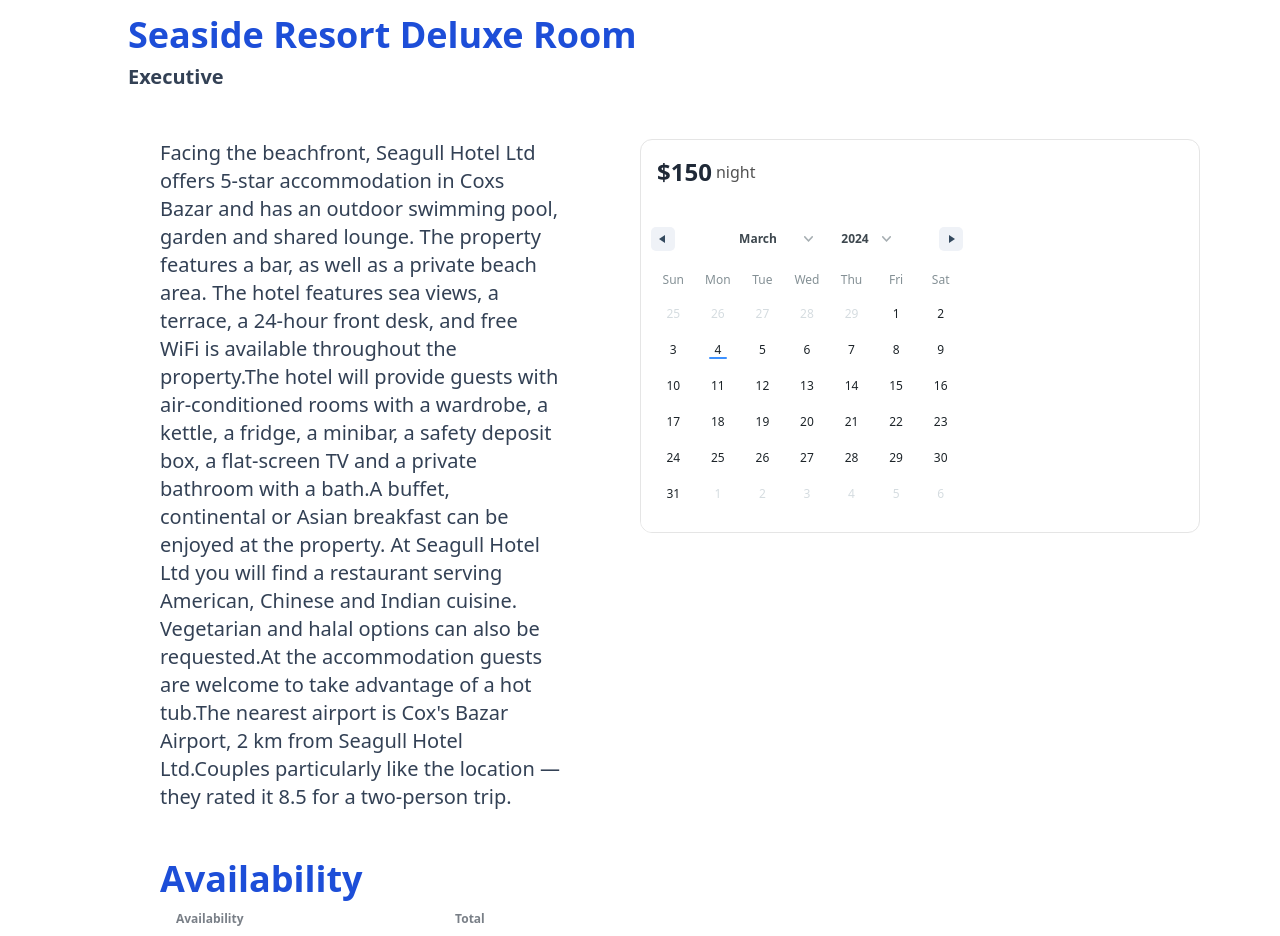
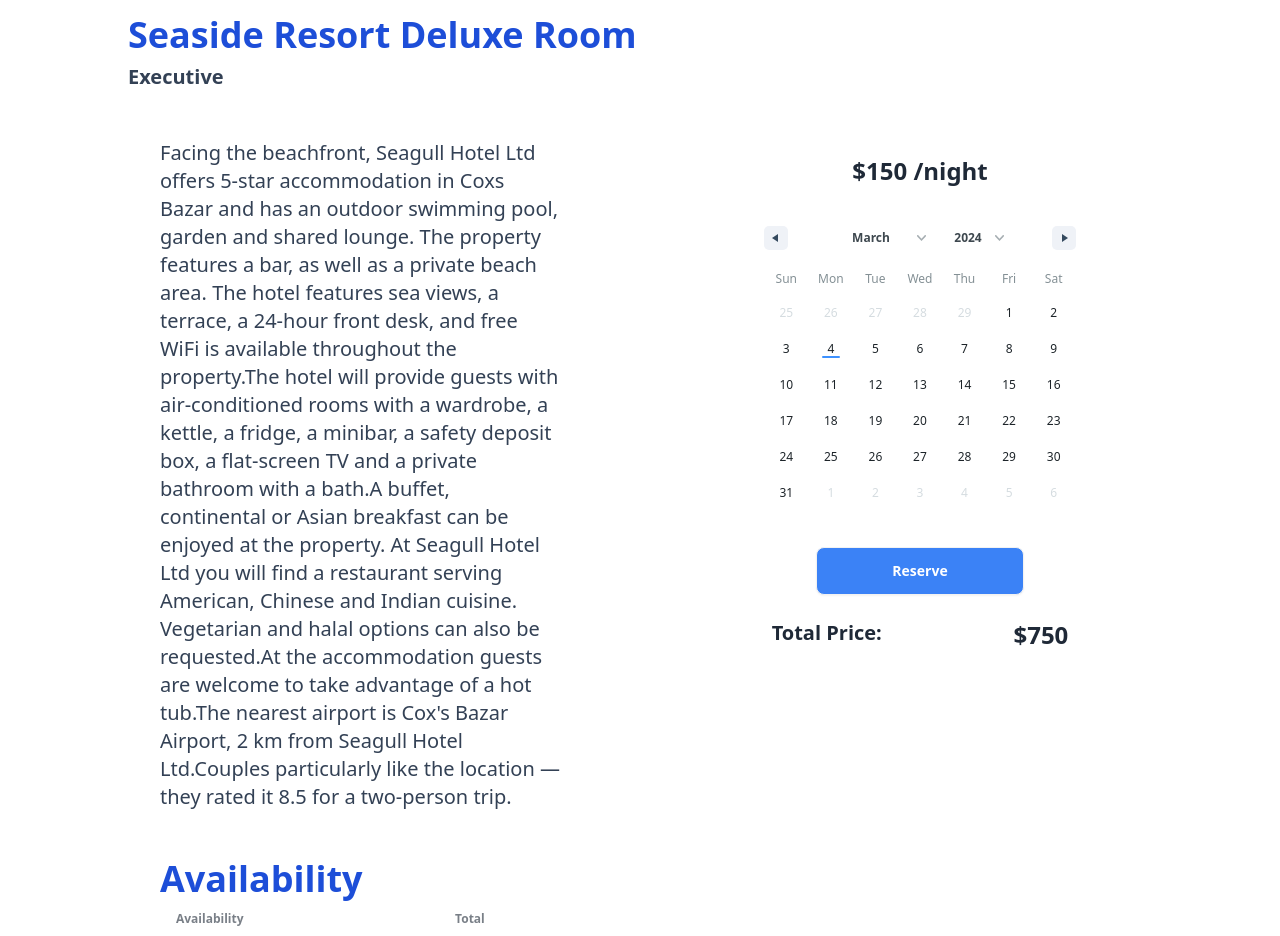
Before and after one commit to ramohin1236/hotel-booking, a React (Vite) app: page /rooms/101 in a window 1280 px wide. Shown: the part 920-1856 px from the top of the page. Built offline with nearby package versions, Linux system fonts and the light colour scheme.

Commit message:
total price calculate

```diff
--- a/package.json
+++ b/package.json
@@ -11,6 +11,7 @@
   },
   "dependencies": {
     "@lottiefiles/react-lottie-player": "^3.5.3",
+    "date-fns": "^3.3.1",
     "query-string": "^9.0.0",
     "react": "^18.2.0",
     "react-date-range": "^2.0.0-alpha.4",
--- a/src/pages/SingleRoom/RoomReservation.jsx
+++ b/src/pages/SingleRoom/RoomReservation.jsx
@@ -1,14 +1,39 @@
 /* eslint-disable react/prop-types */
+import { formatDistance } from "date-fns";
 import Calender from "./Calender";
 
 const RoomReservation = ({room}) => {
+
+    let totalPrice = 0; // Declare totalPrice outside of the block scope
+
+    if (room?.to_date && room?.from_date) {
+        const totalDays = parseInt(formatDistance(new Date(room.to_date), new Date(room.from_date)).split(' ')[0]);
+        totalPrice = totalDays * room?.price; // Assign value to totalPrice
+    }
+
+
+
+
+
+
     return (
-        <div className="rounded-xl border-[1px] border-neutral-200 overflow-hidden bg-white">
+        <div className=" border-neutral-200 overflow-hidden bg-white">
             <div className="flex items-center gap-1 p-4">
-             <div className="text-2xl font-semibold"> ${room?.price}</div>
-             <div className="text-neutral-600 font-medium">night</div>
+             <div className="text-2xl font-semibold text-center items-center w-full"> ${room?.price} /night</div>
+
             </div>
-            <Calender/>
+
+            <div className="flex justify-center">
+               <Calender/>
+            </div>
+            <div className=" text-center mt-4">
+            <button className="btn bg-blue-500 text-white hover:bg-blue-700 w-52  h-12">Reserve</button>
+            </div>
+            <div className="flex justify-evenly mt-6">
+                <p className="text-xl font-bold">Total Price:</p>
+                <p className="font-bold text-2xl"> ${totalPrice}</p>
+            </div>
+
         </div>
     );
 };
--- a/src/pages/SingleRoom/SingleRooms.jsx
+++ b/src/pages/SingleRoom/SingleRooms.jsx
@@ -55,7 +55,7 @@
             <ImageGallery items={images} />
 
                  <Header  room={room} subtitle={room.category}/>
-               <div className="flex justify-between max-sm:flex-col">
+               <div className="flex justify-between max-sm:flex-col ">
                     <div className="flex-1">
                         <SingleRoomInfo room={room}/>
                     </div>
```
Also changed, not shown: 1 other file (tests, documents, lock files or other folders).
